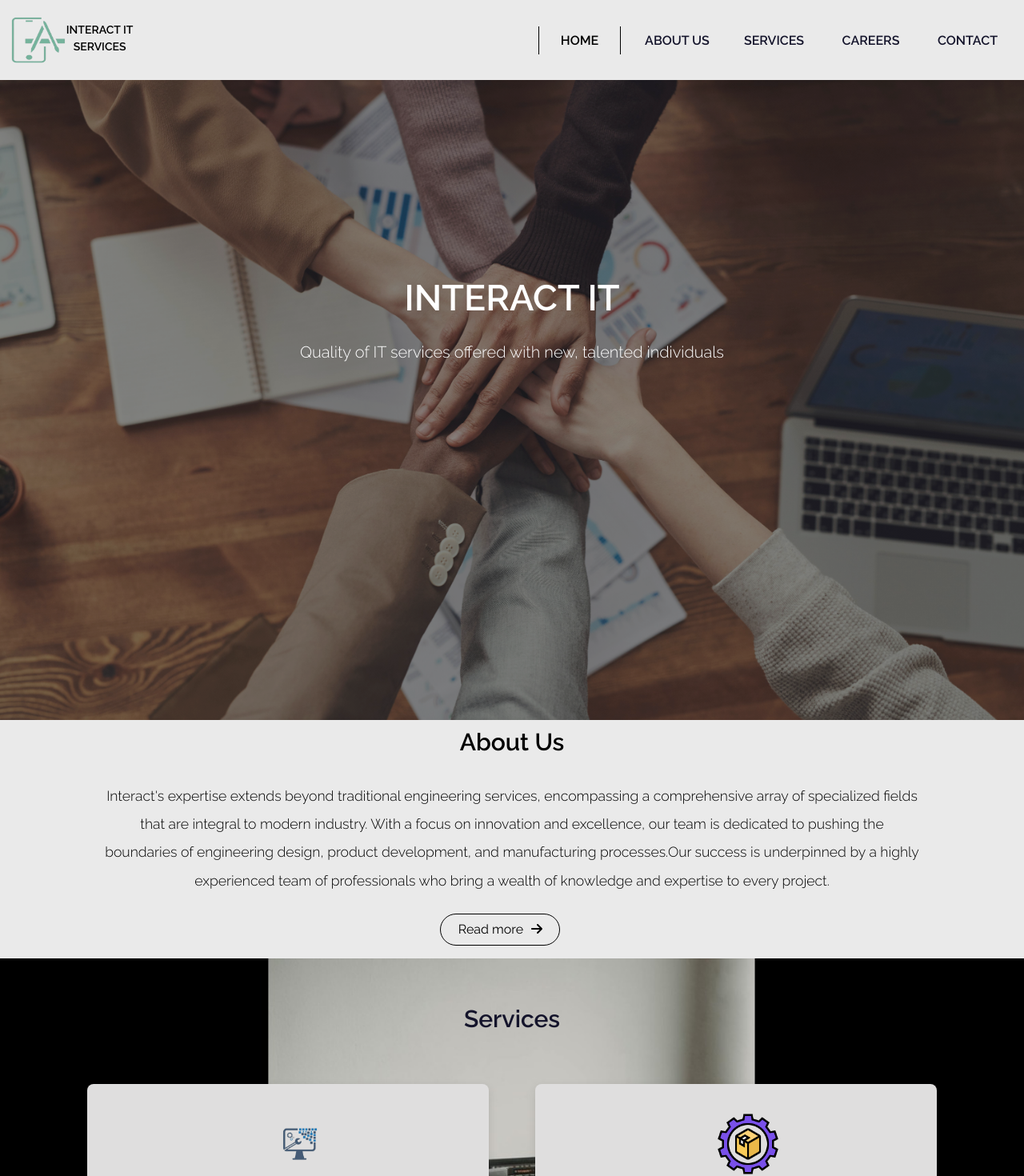
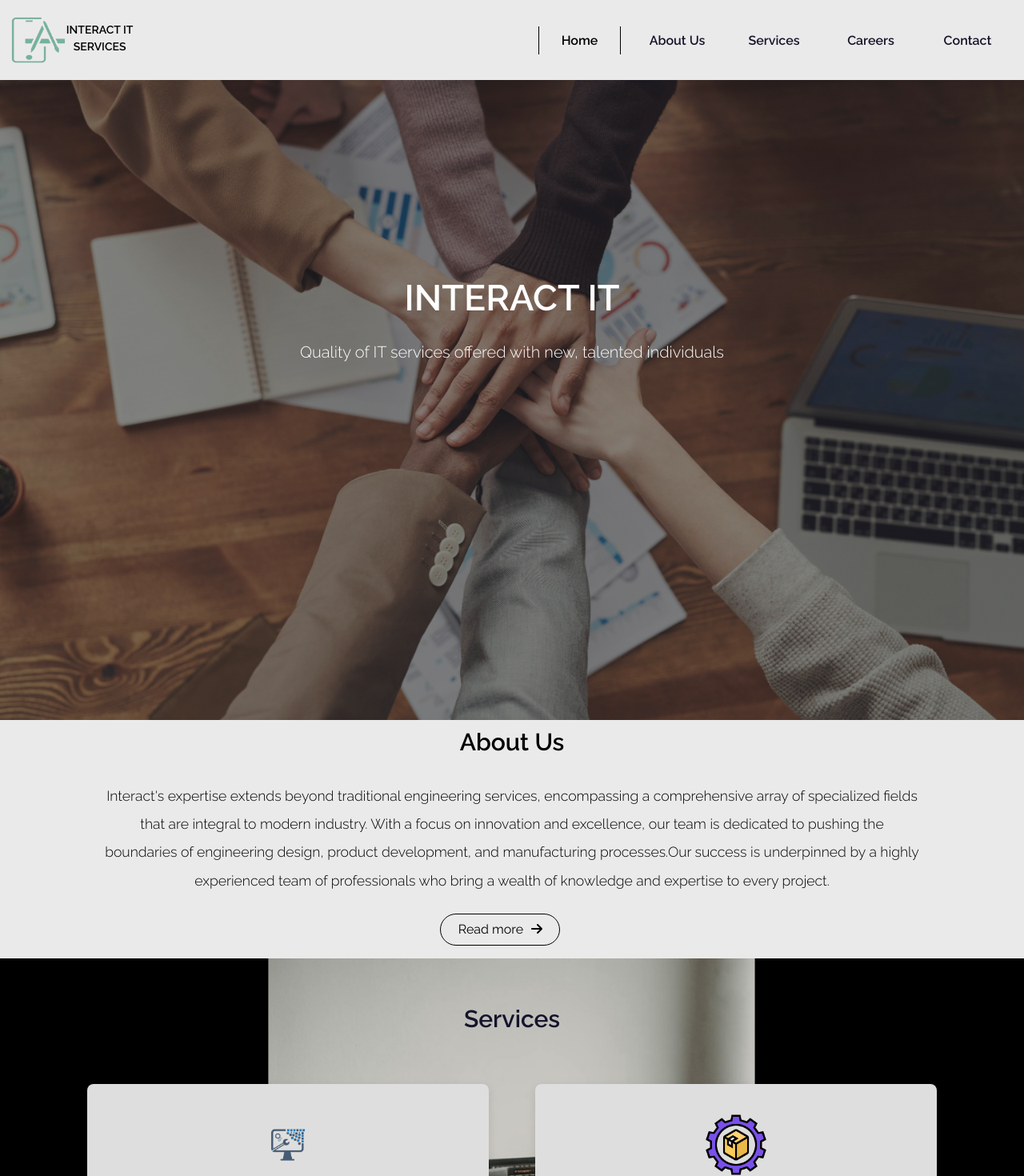
Before and after one commit to INITWAVE24/INITWAVE, a React (Vite) app: page / in a window 1280 px wide. Shown: the top 1470 px of the page at 80% size. Built offline with nearby package versions, Linux system fonts and the light colour scheme.

Commit message:
first commit

```diff
--- a/src/App.css
+++ b/src/App.css
@@ -311,8 +311,8 @@ align-items: center;
 .logo1 {
 
   width: 80px;
-  margin-left: 30px;
-  margin-bottom: 10px;
+justify-content: center;
+  margin-bottom: 5px;
 
 }
 .about-container button{
@@ -662,7 +662,7 @@ height: auto;
 
   .contents li {
     margin-left: 5vw;
-    margin-bottom: 30px;
+    margin-bottom: 10px;
   }
   .logo-toggle-container {
     flex-direction: row-reverse;
@@ -674,7 +674,7 @@ height: auto;
     top: 100%;
     left: 0;
     width: 45%;
-    height: 60vh;
+    height: 40vh;
     background-color: #eaeaea;
 
     z-index: 100;
@@ -705,6 +705,7 @@ font-size: 25px;
   }
 
 .service1 h4{
+  margin-top: 8px;
 text-align: center;
 margin-bottom: 4px;
 font-size: 16px;
@@ -796,7 +797,8 @@ margin-left: -3.2vw;
 }
 .contact-head{
 
-  margin-top: 0;
+  margin-top:10px ;
+  text-align: center;
 }
 .about-container{
   height: auto;
@@ -831,13 +833,12 @@ margin-left: 33vw;
   display: flex;
   flex-direction: column;
   align-items: center;
-  justify-content: space-evenly;
-    width: 90vw;
+  justify-content: center;
+    width: 100vw;
     height: auto;
-
     margin-top: 1vh;
 margin-bottom: 2vh;
-    padding: 15px;
+
 }
 
   .footer-section {
@@ -845,7 +846,7 @@ margin-bottom: 2vh;
     margin-bottom: 0;
   }
   .service1 p{
-
+    font-size: 14px;
     text-align: center;
     margin-top: 2px;
     font-weight: 450;
--- a/src/App.jsx
+++ b/src/App.jsx
@@ -11,10 +11,12 @@ import Footer from './Components/Footer'
 import AboutUs from './Components/About-us'
 import Slider from './Components/Slider'
 import Career from './Components/Careers'
-
+import { ScrollRestoration } from 'react-router-dom'
 function App() {
   return (
     <>
+                <ScrollRestoration/>
+
       <Navbar />
       {/* <Content />
       <Heading></Heading>
--- a/src/Components/About-us.jsx
+++ b/src/Components/About-us.jsx
@@ -1,4 +1,4 @@
-import { useState } from 'react';
+import { useEffect, useState } from 'react';
 
 import '../About-us.css';
 import Image from '../Images/goal1.jpg';
@@ -8,7 +8,9 @@ import Slider from './Slider';
 
 function AboutUs() {
 
-
+    useEffect(()=> {
+        window.scrollTo(0, 0);
+    },[])
 
     return (
         <div className="about-us-container">
--- a/src/Components/About.jsx
+++ b/src/Components/About.jsx
@@ -5,6 +5,7 @@ import { faArrowRight } from '@fortawesome/free-solid-svg-icons';
 import { Link } from 'react-router-dom';
 
 function About() {
+
     return (
         <div className='about-container'>
             <motion.h2
--- a/src/Components/Careers.jsx
+++ b/src/Components/Careers.jsx
@@ -1,8 +1,12 @@
-import React from 'react';
+import React,{useEffect} from 'react';
 import video from '../Images/career.mp4'
 import "../App.css";
 
 function Career() {
+
+    useEffect(()=> {
+        window.scrollTo(0, 0);
+    },[])
     return (
         <>
             <div className="video-background">
--- a/src/Components/Footer.jsx
+++ b/src/Components/Footer.jsx
@@ -10,8 +10,8 @@ function Footer() {
           <h2>Contact</h2>
           <ul>
           <li>Email: <a href='mailto:intractit@gmail.com'>intractit@gmail.com</a></li>
-            <li>Phone: <a href="tel:+91 8722646205">+91 8722646205</a> (WhatsApp)</li>
-            <li>Address: 123 Street, City</li>
+            <li>Phone: <a href="tel:+91 7204070100">+91 7204070100</a> (WhatsApp)</li>
+            <li>Address: Banglore,India</li>
           </ul>
         </div>
         <div className="footer-section">
@@ -26,17 +26,17 @@ function Footer() {
         <div className="footer-section">
           <h2>Fast Links</h2>
           <ul>
-            <li><Link to="/">Home</Link></li>
-            <li><Link to="/about-us">AboutUs</Link></li>
-            <li><Link to="/careers">Careers</Link></li>
-            <li><Link to="/contact">Contact Us</Link></li>
+            <li><Link to="">Home</Link></li>
+            <li><Link to="about-us">AboutUs</Link></li>
+            <li><Link to="careers">Careers</Link></li>
+            <li><Link to="contact">Contact Us</Link></li>
           </ul>
         </div>
         <div className="footer-section">
           <h2>Connect with Us</h2>
           <ul>
             <li><a href="https://www.linkedin.com/">LinkedIn</a></li>
-            <li><a href="https://wa.me/+91 8722646205">WhatsApp</a></li>
+            <li><a href="https://wa.me/+91 7204070100">WhatsApp</a></li>
           </ul>
         </div>
       </div>
--- a/src/Components/Home.jsx
+++ b/src/Components/Home.jsx
@@ -1,4 +1,4 @@
-import React from 'react'
+import React,{useEffect} from 'react'
 import Navbar from './Navbar'
 import Footer from './Footer'
 import About from './About'
@@ -7,6 +7,9 @@ import Contact from './Contact'
 import Content from './Content'
 import Services from './Services'
 export const Home = () => {
+    useEffect(()=> {
+        window.scrollTo(0, 0);
+    },[])
     return (
         <>
             <Content/>
--- a/src/Components/Navbar.jsx
+++ b/src/Components/Navbar.jsx
@@ -34,19 +34,19 @@ function Navbar() {
             <div className={`mobile-menu-contents ${isMobileMenuOpen ? 'open' : ''}`}>
                 <ul className="contents">
                     <NavLink exact to='' activeClassName="active" smooth={true} offset={0} duration={500}>
-                        <li>HOME</li>
+                        <li>Home</li>
                     </NavLink>
                     <NavLink to='about-us' activeClassName="active" smooth={true} offset={0} duration={500}>
-                        <li>ABOUT US</li>
+                        <li>About Us</li>
                     </NavLink>
                     <NavLink to='services' activeClassName="active" smooth={true} offset={0} duration={500}>
-                        <li>SERVICES</li>
+                        <li>Services</li>
                     </NavLink>
                     <NavLink to='careers' activeClassName="active" smooth={true} offset={0} duration={500}>
-                        <li>CAREERS</li>
+                        <li>Careers</li>
                     </NavLink>
                     <NavLink to='contact' activeClassName="active" smooth={true} offset={0} duration={500}>
-                        <li>CONTACT</li>
+                        <li>Contact</li>
                     </NavLink>
                 </ul>
             </div>
--- a/src/Components/Slider.jsx
+++ b/src/Components/Slider.jsx
@@ -47,16 +47,15 @@ function Slider(){
                                     <span>Communication director</span>
                                 </div>
                             </div>
-                            <p>
-Joining Interact IT as a Communication Director has been exhilarating. Collaborating with a vibrant team, I shape our brand's narrative, foster meaningful connections, and drive our mission forward. It's not just a job; it's a dynamic journey of innovation and impact.</p>
-                        </div>
+                           <p>Joining Interact IT as a Communication Director has been exhilarating. Collaborating with a vibrant team, I shape our brand's narrative, foster meaningful connections, and drive our mission forward. It's not just a job, it's a dynamic journey of innovation and impact Every day at Interact IT is an opportunity to push boundaries, amplify our voice in the industry, and inspire positive change through the art of effective communication.</p>
+                    </div>
                     </li>
                     <li>
                         <div className='slide slide2'>
                             <div className='user-info'>
 
                                 <div>
-                                    <h3>Yashwanth</h3>
+                                    <h3>Yeshwanth P Jadhav </h3>
                                     <span>Chief Operating Director</span>
                                 </div>
                             </div>
--- a/src/Routes.jsx
+++ b/src/Routes.jsx
@@ -4,11 +4,13 @@ import About from './Components/About';
 import Home from './Home';
 import Services from './Components/Services';
 import Contact from './Components/Contact';
-
+import { ScrollRestoration } from 'react-router-dom';
 function Route() {
   return (
     <Router>
       <div>
+      <ScrollRestoration/>
+
         <Navbar />
         <Switch>
           <Route path="about" component={About} />
--- a/src/main.jsx
+++ b/src/main.jsx
@@ -9,9 +9,20 @@ import AboutUs from './Components/About-us.jsx';
 import Services from './Components/Services.jsx';
 import { Home } from './Components/Home.jsx';
 import Contact from './Components/Contact.jsx';
+import { ScrollRestoration } from 'react-router-dom';
+const ScrollToTop = () => {
+  React.useEffect(() => {
+    window.scrollTo(0, 0);
+  }, []);
 
+  return null;
+};
+
+const App = () => {
   const router = createHashRouter(createRoutesFromElements(
+
       <Route path='' element={<Layout/>}>
+
       <Route path='' element={<Home/>} />
       <Route path='services' element={<Services/>} />
       <Route path='contact' element={<Contact/>} />
@@ -23,9 +34,12 @@ const router = createHashRouter(createRoutesFromElements(
     </Route>
   ));
 
-ReactDOM.createRoot(document.getElementById('root')).render(
+  return (
     <React.StrictMode>
 
       <RouterProvider router={router}/>
-  </React.StrictMode>,
+    </React.StrictMode>
   );
+};
+
+ReactDOM.createRoot(document.getElementById('root')).render(<App />);
```
Lines whose indentation alone changed are shown as unchanged.
